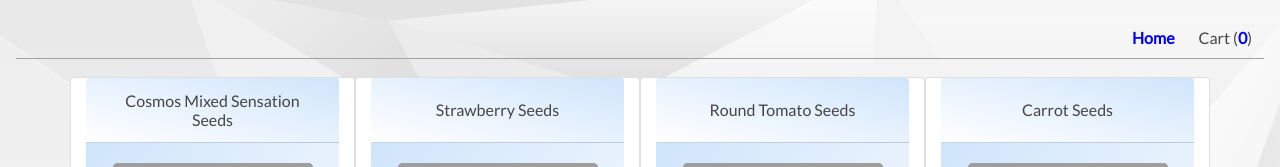
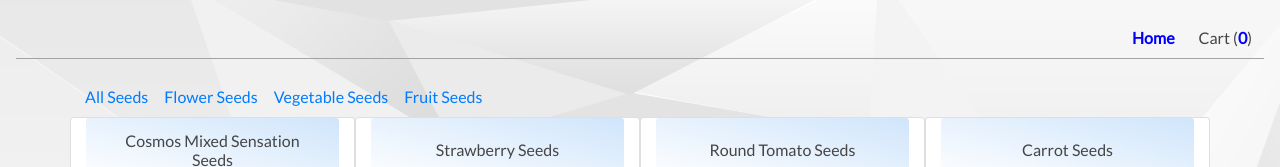
Before and after one commit to hareeshcs33/organic-shopping-cart, a Vue app: page / in a window 1280 px wide. Shown: the top 167 px of the page. Built offline with nearby package versions, Linux system fonts and the light colour scheme; grey boxes are pictures that could not be loaded.

Commit message:
type of filters added

```diff
--- a/src/components/home.vue
+++ b/src/components/home.vue
@@ -1,9 +1,15 @@
 <template>
   <div class="container mb-5">
+    <div class="d-flex">
+      <a class="py-2 pr-2 link" @click="getSeedsFilter('all')">All Seeds</a>
+      <a class="p-2 link" @click="getSeedsFilter('flower')">Flower Seeds</a>
+      <a class="p-2 link" @click="getSeedsFilter('vegetable')">Vegetable Seeds</a>
+      <a class="p-2 link" @click="getSeedsFilter('fruit')">Fruit Seeds</a>
+    </div>
     <div class="row">
       <card
         class="col-12 col-xs-6 col-sm-4 col-md-4 col-lg-3 text-center"
-        v-for="(item, index) in getItemLists"
+        v-for="(item, index) in filteredItems"
         :item="item"
         :key="index"
         :index="index"
@@ -31,11 +37,26 @@ import Card from "../pages/home-landing/card.vue";
 export default {
   name: "home",
   data() {
-    return {};
+    return {
+      seedType: "all",
+      filteredItems: [],
+    };
   },
   computed: {
     getItemLists() {
       return this.$store.state.items;
+    }
+  },
+  created(){
+    this.getSeedsFilter('all');
+  },
+  methods: {
+    getSeedsFilter(seedType){
+      if(this.seedType == seedType){
+        this.filteredItems = this.getItemLists;
+      }else {
+        this.filteredItems = this.getItemLists.filter(item => item.seedType == seedType);
+      }
     }
   },
   components: {
--- a/src/css/common.css
+++ b/src/css/common.css
@@ -84,6 +84,10 @@
 :after,
 :before {
   box-sizing: border-box;
+}
+
+.link {
+  cursor: pointer;
 }
 
 .card-header {
```
